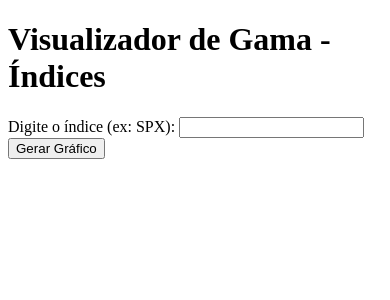
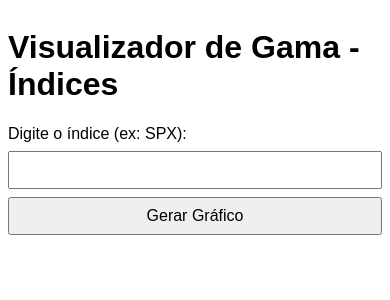
Before and after one commit to ivano-lab/gamma-exposure, a Flask app: page / in a window 390 px wide. Shown: the top 300 px of the page. Run offline with Flask 3, Linux system fonts and the light colour scheme.

Commit message:
adicionando responsividade ao index.html

```diff
--- a/templates/index.html
+++ b/templates/index.html
@@ -2,6 +2,34 @@
 <html>
 <head>
     <title>Exposição a Gama</title>
+    <style>
+        body {
+            max-width: 600px;
+            margin: 0 auto;
+            padding: 16px;
+            font-family: Arial, sans-serif;
+        }
+        form {
+            display: flex;
+            flex-direction: column;
+            gap: 8px;
+        }
+        input[type="text"], input[type="submit"] {
+            padding: 8px;
+            font-size: 1em;
+        }
+        img {
+            max-width: 100%;
+            height: auto;
+            display: block;
+            margin-top: 16px;
+        }
+        @media (max-width: 600px) {
+            body {
+                padding: 8px;
+            }
+        }
+    </style>
 </head>
 <body>
     <h1>Visualizador de Gama - Índices</h1>
```
